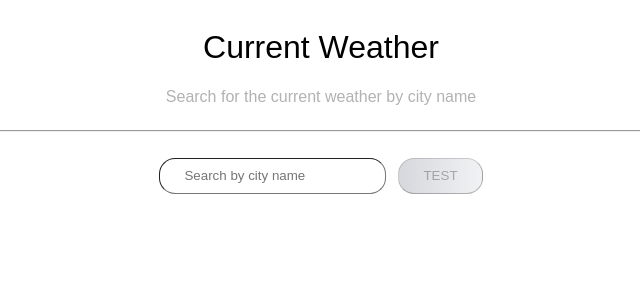
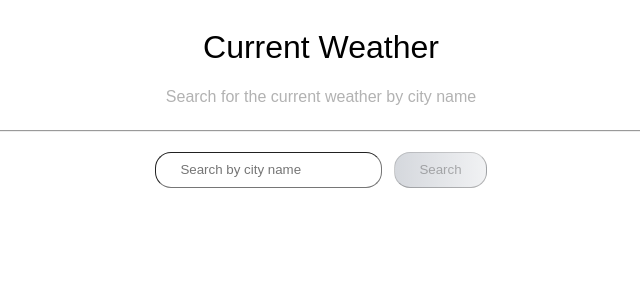
Before and after one commit to jking94/nx-weather-app, a Next.js app in the folder apps/weather-app-frontend/: page / in a window 1280 px wide. Shown: the top 300 px of the page, without its empty margins (319-959 px from the left). Built offline with nearby package versions, Linux system fonts and the light colour scheme.

Commit message:
code cleanup and small ui improvements

```diff
--- a/apps/weather-app-frontend/src/app/components/card.tsx
+++ b/apps/weather-app-frontend/src/app/components/card.tsx
@@ -9,7 +9,7 @@ const Card: React.FC<CardProps> = ({children}) => {
 
   return (
         <div className='
-        bg-grey-gradient-right
+        bg-grey-gradient-down
         rounded-xl
         p-6
         shadow-md
@@ -19,7 +19,8 @@ const Card: React.FC<CardProps> = ({children}) => {
         hover:border
         hover:border-primary
         hover:border-solid
-        cursor-pointer'
+        cursor-pointer
+        h-full'
         id='card'>
             {children}
         </div>
--- a/apps/weather-app-frontend/src/app/components/daily-weather.tsx
+++ b/apps/weather-app-frontend/src/app/components/daily-weather.tsx
@@ -11,9 +11,10 @@ type DailyWeatherProps = {
 const DailyWeather: React.FC<DailyWeatherProps> = ({cityWeatherData}) => {
   const {cityName, stateName, countryName, currentTemp, feelsLikeTemp, dailyHigh, dailyLow, weatherDesc} = cityWeatherData;
   return (
-    <div id="weather-data">
     <Card>
-            <div>{cityName}, {stateName}, {countryName}</div>
+        <div className='mb-2'>{cityName},</div>
+        <div className='mb-2'>{stateName},</div>
+        <div className='mb-12'>{countryName}</div>
         <h1 className='mt-0'>Temp: {currentTemp}</h1>
         <div>Feels Like: {feelsLikeTemp}</div>
         <hr/>
@@ -25,7 +26,6 @@ const DailyWeather: React.FC<DailyWeatherProps> = ({cityWeatherData}) => {
           } else return <span key={uuidv4()}>{weather}</span>
         })}
     </Card>
-    </div>
   )
 }
 
--- a/apps/weather-app-frontend/src/app/components/search.tsx
+++ b/apps/weather-app-frontend/src/app/components/search.tsx
@@ -5,14 +5,12 @@ import { getCityInfoByLatLon, getGeoCoderInfoByCity, getMultipleCityInfoByLatLon
 import { GeoCoderDataModel } from '../types/geo-coder-data-model'
 import { LocationCardType } from '../types/location-card'
 type SearchProps = {
-    setCityWeatherData: (cityWeatherData: any) => void
     setCityCards: (cityCards: LocationCardType[]) => void
 }
 
-const Search: React.FC<SearchProps> = ({setCityWeatherData, setCityCards}) => {
+const Search: React.FC<SearchProps> = ({setCityCards}) => {
 
   const [cityNameSearch, setCityNameSearch] = React.useState<string>('')
-//   const [cities, setCities] = React.useState<any>([])
   const [submitDisabled, setSubmitDisabled] = React.useState<boolean>(true)
 
   useEffect(() => {
@@ -25,35 +23,24 @@ const Search: React.FC<SearchProps> = ({setCityWeatherData, setCityCards}) => {
         setCityNameSearch(event.target.value);
     }
 
-    // const getCityGeoCoderData = async () => {
-    //     const cityData = await getGeoCoderInfoByCity(cityNameSearch)
-    //     setCities(cityData);
-    // }
-
     const getCityCards = async () => {
         const cityData: GeoCoderDataModel = await getGeoCoderInfoByCity(cityNameSearch)
-        // setCities(cityData);
         const cityCards = await getMultipleCityInfoByLatLon(cityData)
         setCityCards(cityCards)
-    }
-
-    const getCityWeatherData = async (city: any) => {
-        const cityWeatherData = await getCityInfoByLatLon(city.lat, city.lon);
-        setCityWeatherData(cityWeatherData);
+        setCityNameSearch('')
     }
 
   return (
         <div id='search-city-input'>
             <div className='flex justify-center'>
                 <input className='h-32 px-6 rounded-xl border' type='text' placeholder="Search by city name" id="myInput" onKeyUp={handleCitySearchChange}></input>
-                {/* <button disabled={submitDisabled} className={`ml-12 px-6 rounded-xl border bg-grey-gradient-right ${submitDisabled ? 'cursor-not-allowed' : 'cursor-pointer'}`} onClick={getCityGeoCoderData}>Search City</button> */}
-                <button disabled={submitDisabled} className={`ml-12 px-6 rounded-xl border bg-grey-gradient-right ${submitDisabled ? 'cursor-not-allowed' : 'cursor-pointer'}`} onClick={getCityCards}>TEST</button>
+                <button
+                    value={cityNameSearch}
+                    disabled={submitDisabled}
+                    className={`ml-12 px-6 rounded-xl border bg-grey-gradient-right ${submitDisabled ? 'cursor-not-allowed' : 'cursor-pointer'}`}
+                    onClick={getCityCards}>Search
+                </button>
             </div>
-            {/* <div className="pt-6" id="search-city-names">
-                {cities && cities.map((city: any) => {
-                    return <div className='cursor-pointer m-2 py-4' onClick={() => {getCityWeatherData(city)}} key={city.lat}><b>City:</b> {city.name}, <b>Country:</b> {city.country}, <b>State:</b> {city.state} </div>
-                })}
-            </div> */}
         </div>
   )
 }
--- a/apps/weather-app-frontend/src/app/global.css
+++ b/apps/weather-app-frontend/src/app/global.css
@@ -10,9 +10,14 @@
     --color-light-grey:hsl(217.89, 10.61%, 85%);
     --color-grey:#b2b2b2;
     --color-grey-gradient-right: linear-gradient(to right, hsl(217.89, 10.61%, 85%), hsl(217.89, 10.61%, 95%));
+    --color-grey-gradient-down: linear-gradient(to bottom, hsl(217.89, 10.61%, 85%), hsl(217.89, 10.61%, 95%));
+    --color-grey-gradient-up: linear-gradient(to top, hsl(217.89, 10.61%, 85%), hsl(217.89, 10.61%, 95%));
   }
 }
 
 html {
   @apply font-sans
 }
+body {
+  @apply px-24
+}
--- a/apps/weather-app-frontend/src/app/page.tsx
+++ b/apps/weather-app-frontend/src/app/page.tsx
@@ -3,11 +3,9 @@ import React from 'react'
 import Search from './components/search';
 import DailyWeather from './components/daily-weather';
 import { LocationCardType } from './types/location-card';
-import { LocationDataModel } from './types/location-data-model';
 import { v4 as uuidv4 } from 'uuid';
 
 export default function Index() {
-  const [cityWeatherData, setCityWeatherData] = React.useState<LocationDataModel | null>(null)
   const [cityCards, setCityCards] = React.useState<LocationCardType[]>([])
 
   return (
@@ -19,16 +17,10 @@ export default function Index() {
         </div>
       </div>
       <hr/>
-      <br/>
-      <div className='flex justify-center'>
-        <Search setCityWeatherData={setCityWeatherData} setCityCards={setCityCards} />
+      <div className='flex justify-center pt-12'>
+        <Search setCityCards={setCityCards} />
       </div>
-      <br/>
-      <br/>
-      {/* <div className='flex justify-center'>
-        {cityWeatherData && <DailyWeather cityWeatherData={cityWeatherData} />}
-      </div> */}
-      {cityCards &&<div className="flex flex-row">
+      {cityCards && <div className="grid grid-cols-5 gap-24 pt-36">
         {cityCards.map((cityCard) => {
           return <DailyWeather key={uuidv4()} cityWeatherData={cityCard}/>
         })}
--- a/apps/weather-app-frontend/tailwind.config.js
+++ b/apps/weather-app-frontend/tailwind.config.js
@@ -29,6 +29,8 @@ module.exports = {
       },
       backgroundImage: {
         'grey-gradient-right': 'var(--color-grey-gradient-right)',
+        'grey-gradient-down': 'var(--color-grey-gradient-down)',
+        'grey-gradient-up': 'var(--color-grey-gradient-up)'
       },
       fontFamily: {
         "sans": ['arial', 'sans-serif']
@@ -47,7 +49,8 @@ module.exports = {
         '8': '8px',
         '12': '12px',
         '16': '16px',
-        '24': '24px'
+        '24': '24px',
+        '36': '36px'
       },
       height: {
         '32': '32px'
```
Lines whose indentation alone changed are shown as unchanged.
